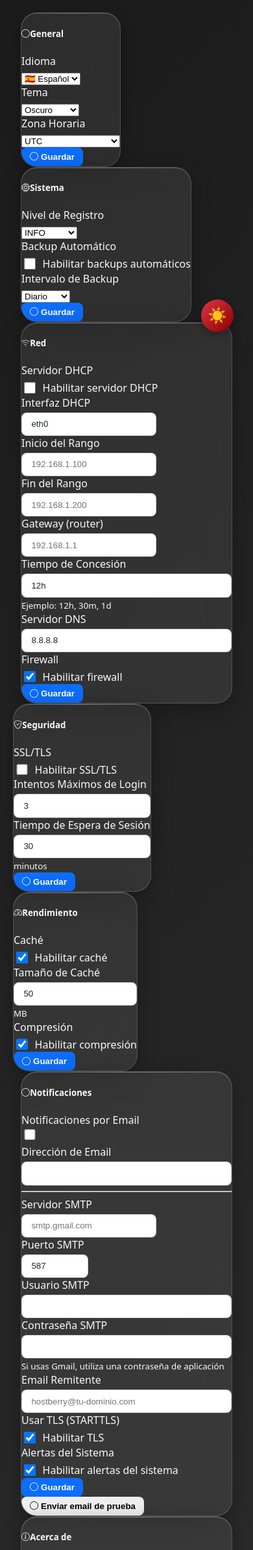
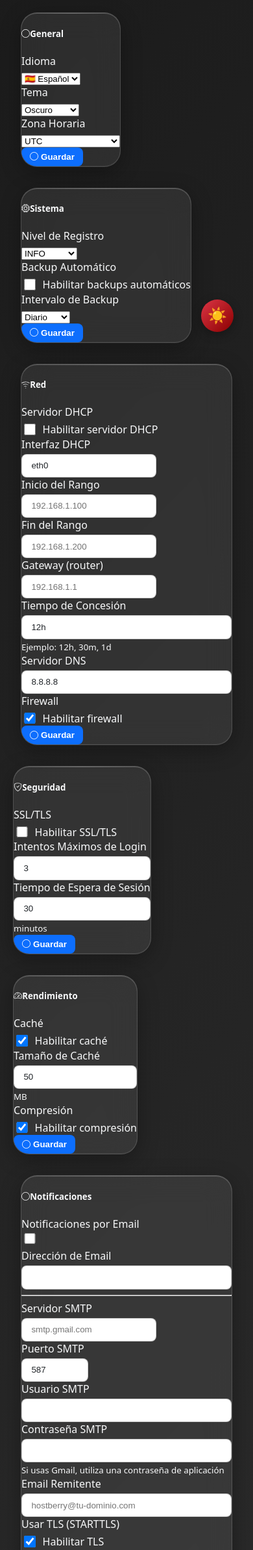
Before and after one commit to aka0kuro/hostberry, a FastAPI app: page /settings in a window 390 px wide. Shown: the part 303-2689 px from the top of the page at 65% size. Run offline with FastAPI, Linux system fonts and the light colour scheme; data that the repository does not hold is empty; parts of the project's set-up code (start-up, migrations or seed data) failed here and were passed over.

Commit message:
Auto-commit: cambios detectados 2026-01-05 20:55:24

```diff
--- a/website/static/css/dashboard.css
+++ b/website/static/css/dashboard.css
@@ -1378,3 +1378,47 @@ body:not(.light-theme) .form-select-sm {
         margin-bottom: 2rem;
     }
 }
+
+/* Settings Cards - Espaciado mejorado */
+.settings-cards-row {
+    --bs-gutter-x: 2rem;
+    --bs-gutter-y: 3rem;
+}
+
+.settings-card {
+    margin-bottom: 3rem;
+}
+
+/* Espaciado adicional en móvil y tablet */
+@media (max-width: 991.98px) {
+    .settings-cards-row {
+        --bs-gutter-x: 2rem;
+        --bs-gutter-y: 3rem;
+    }
+
+    .settings-card {
+        margin-bottom: 3rem;
+    }
+}
+
+@media (max-width: 767.98px) {
+    .settings-cards-row {
+        --bs-gutter-x: 1.5rem;
+        --bs-gutter-y: 2.5rem;
+    }
+
+    .settings-card {
+        margin-bottom: 2.5rem;
+    }
+}
+
+@media (max-width: 575.98px) {
+    .settings-cards-row {
+        --bs-gutter-x: 1.5rem;
+        --bs-gutter-y: 2rem;
+    }
+
+    .settings-card {
+        margin-bottom: 2rem;
+    }
+}
```
